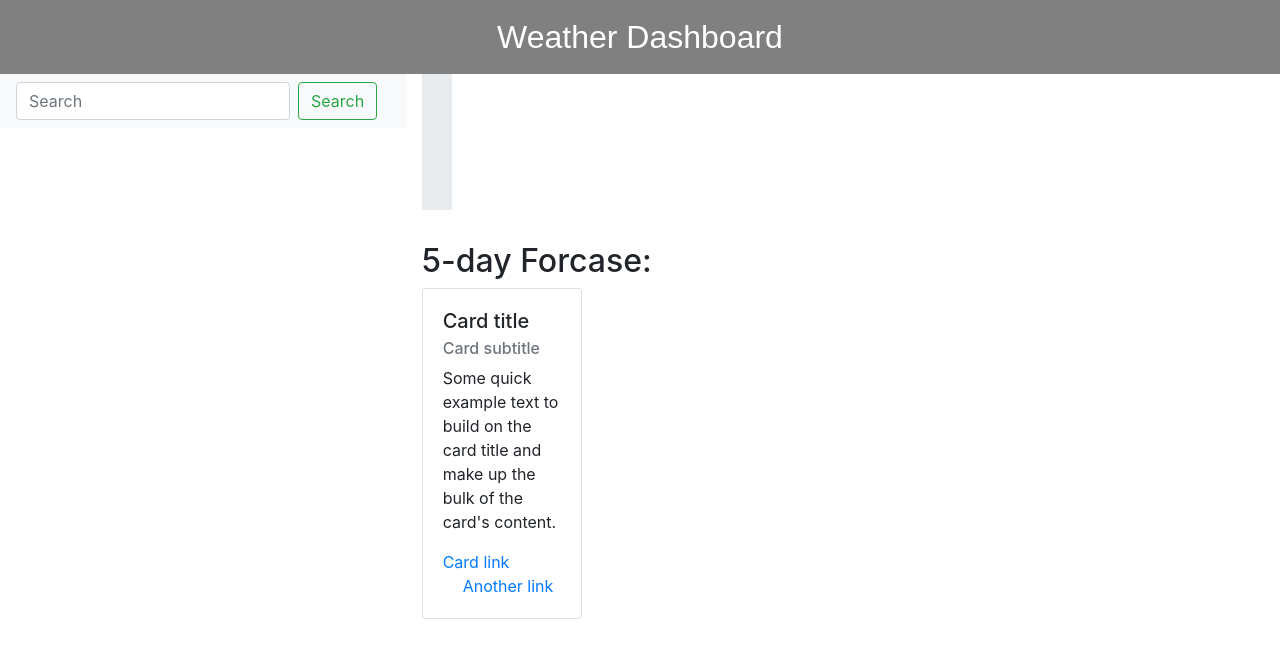
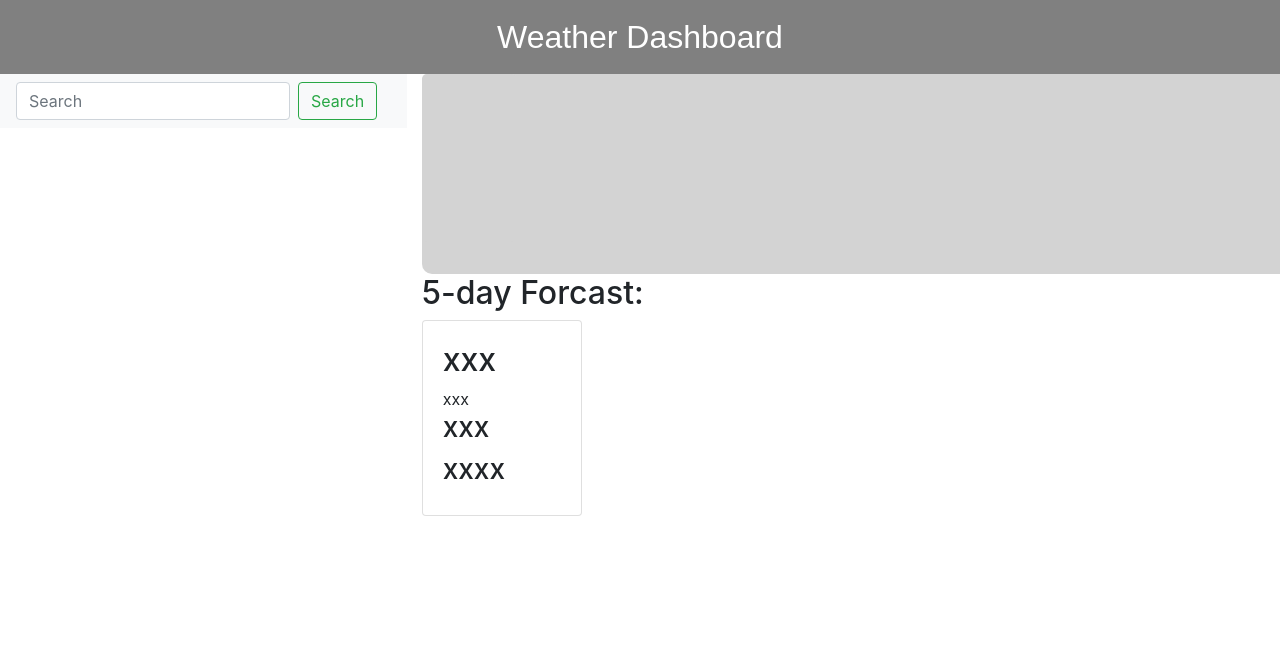
Before and after one commit to Shunpintseng/WeatherDashBoard, a plain HTML site: page index.html in a window 1280 px wide. Drawn offline with nearby package versions, Linux system fonts and the light colour scheme.

Commit message:
Icon updates

```diff
--- a/index.html
+++ b/index.html
@@ -32,27 +32,30 @@
 
 
         <div class="col-8">
-            <div class="row">
-                <div class="jumbotron jumbotron-fluid">
+            <div class="row" id="maintab">
+                <div class="jumbotron">
                     <div class="container">
                       <h1 class="city"></h1>
+                      <img id="weatherIcon"></img>
                       <h4 class="date"></h4>
                       <h3 class="temp"></h3>
+                      <h3 class="humidity"></h3>
+                      <h3 class="windSpeed"></h3>
+                      <h3 class=""></h3>
                     </div>
                   </div>
 
             </div>
             <div class="row">
-                <h2>5-day Forcase:</h2>
+                <h2>5-day Forcast:</h2>
             </div>
             <div class="row">
                 <div class="card" style="width: 10rem;">
                     <div class="card-body">
-                      <h5 class="card-title">Card title</h5>
-                      <h6 class="card-subtitle mb-2 text-muted">Card subtitle</h6>
-                      <p class="card-text">Some quick example text to build on the card title and make up the bulk of the card's content.</p>
-                      <a href="#" class="card-link">Card link</a>
-                      <a href="#" class="card-link">Another link</a>
+                      <h2 class="cardDate">xxx</h2>
+                      <img class="cardIcon">xxx</img>
+                      <h3 class="cardTemp">xxx</h3>
+                      <h3 class="cardHumidity">xxxx</h3>
                     </div>
                   </div>
             </div>
--- a/script.js
+++ b/script.js
@@ -1,8 +1,4 @@
 //jquery HTML elementsearch button for the city name input
-
-
-
-
 
 $("button").on("click", function (event) {
     event.preventDefault();
@@ -14,6 +10,8 @@ $("button").on("click", function (event) {
         method: "GET"
     }).then(function (response) {
         console.log(response);
+
+
 
 
         var newCityBtn = $('<a>');
@@ -51,8 +49,14 @@ $("button").on("click", function (event) {
 
 
     var tempConvert = Math.floor((response.list[0].main.temp - 273.15) * 1.8 + 32)
-        $(".temp").text("Temperature: " + tempConvert + " F")
+    $(".temp").text("Temperature: " + tempConvert + " F");
 
+    $(".humidity").text("Humidity: " + response.list[0].main.humidity + "%");
 
+    $(".windSpeed").text("Wind Speed: " + response.list[0].wind.speed + "MPH");
 
+    var weatherIcon = (response.list[0].weather[0].icon);
+        var icon = "http://openweathermap.org/img/wn/" + weatherIcon + ".png"
+
+    $("#weatherIcon").attr("src", icon);
 }
--- a/style.css
+++ b/style.css
@@ -7,3 +7,11 @@ nav{
     font-size: xx-large;
     padding:1%
 }
+.jumbotron{
+    background-color: lightgray;
+}
+#maintab{
+    background-color: lightgray;
+    border-radius: 10px;
+    margin-top 5%
+}
```
Lines whose indentation alone changed are shown as unchanged.
